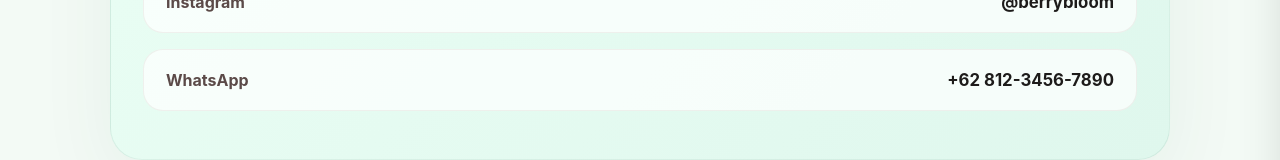
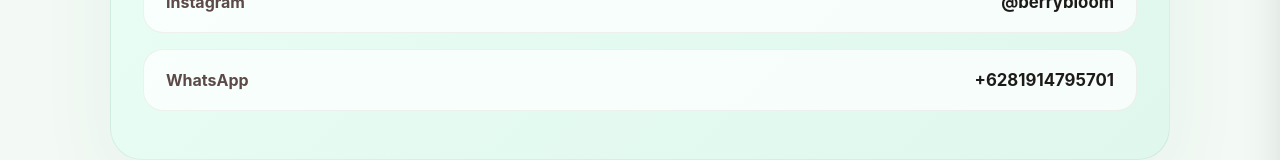
Before and after one commit to Zein-s/BerryBloomIOTFarm, a Nuxt app: page /contact in a window 1280 px wide. Shown: the part 531-691 px from the top of the page. Built offline with nearby package versions, Linux system fonts and the light colour scheme.

Commit message:
change social text in contact

```diff
--- a/app/components/Navbar.vue
+++ b/app/components/Navbar.vue
@@ -61,7 +61,7 @@
     </nav>
 
     <!-- Mobile CTA -->
-    <a href="#contact" class="btn btn-primary mobile-cta" @click="isMenuOpen = false"> Mulai proyek </a>
+    <a href="/contact" class="btn btn-primary mobile-cta" @click="isMenuOpen = false"> Mulai proyek </a>
   </aside>
 </template>
 
--- a/app/pages/contact.vue
+++ b/app/pages/contact.vue
@@ -1,9 +1,20 @@
 <script setup lang="ts">
-import Navbar from "../components/Navbar.vue";
 const contactItems = [
-  { label: "Email", value: "hello@berrybloom.id", href: "mailto:hello@berrybloom.id" },
-  { label: "Instagram", value: "@berrybloom", href: "https://instagram.com" },
-  { label: "WhatsApp", value: "+62 812-3456-7890", href: "https://wa.me/6281234567890" },
+  {
+    label: "Email",
+    value: "hello@berrybloom.id",
+    href: "mailto:hello@berrybloom.id",
+  },
+  {
+    label: "Instagram",
+    value: "@berrybloom",
+    href: "https://instagram.com/berrybloom",
+  },
+  {
+    label: "WhatsApp",
+    value: "+6281914795701",
+    href: "https://wa.me/6281914795701?text=Halo%20Berry%20Bloom%2C%20saya%20ingin%20berdiskusi%20mengenai%20kebutuhan%20branding%2C%20landing%20page%2C%20dan%20strategi%20digital%20untuk%20bisnis%20saya.",
+  },
 ];
 </script>
 
@@ -13,7 +24,9 @@ const contactItems = [
 
     <section class="hero-card">
       <p class="eyebrow">Hubungi kami</p>
+
       <h1>Siap ekspansi brand Anda ke level berikutnya?</h1>
+
       <p class="subtitle">Mari diskusikan kebutuhan branding, landing page, dan strategi digital yang cocok untuk bisnis Anda.</p>
 
       <div class="contact-list">
--- a/app/pages/pricing.vue
+++ b/app/pages/pricing.vue
@@ -1,5 +1,4 @@
 <script setup lang="ts">
-import Navbar from "../components/Navbar.vue";
 const plans = [
   {
     name: "Starter",
```
